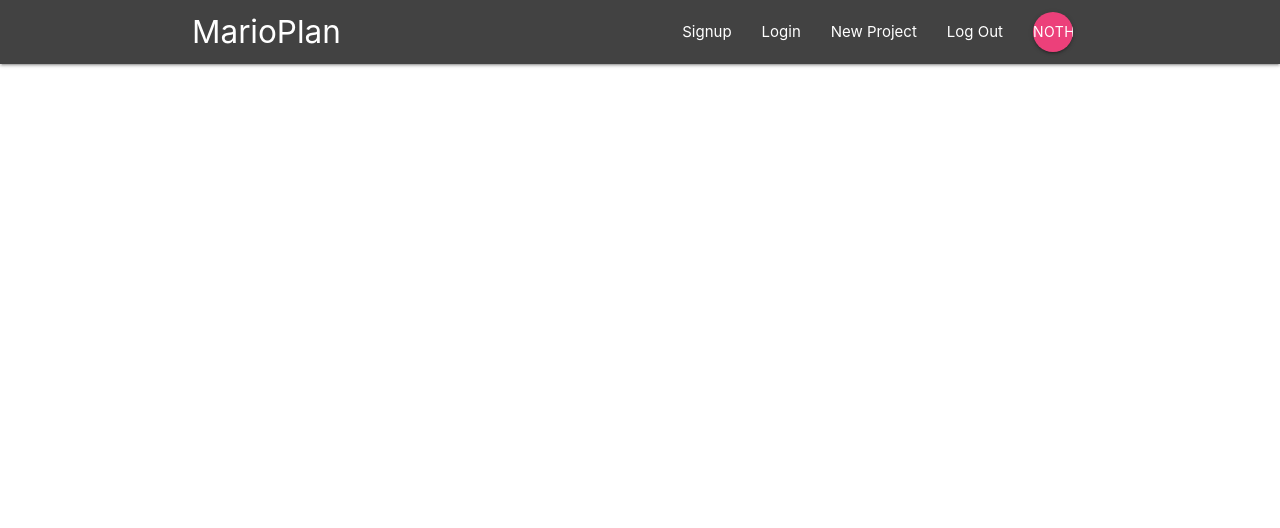
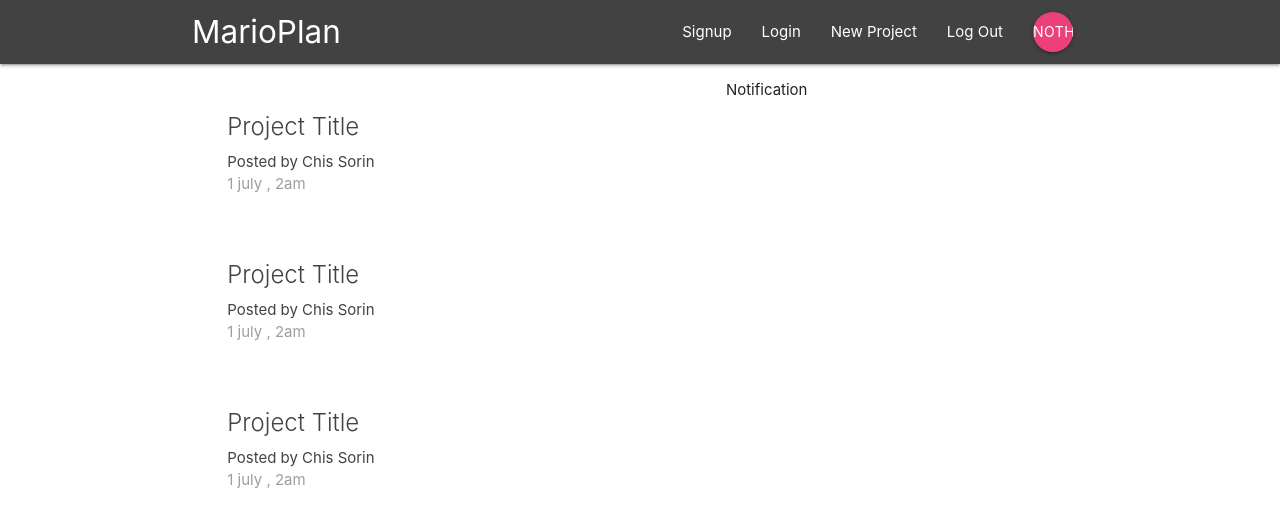
Before and after one commit to SorinC6/Projects-Management-App, a React (Create React App) app in the folder project/: page / in a window 1280 px wide. Shown: the top 528 px of the page. Built offline with nearby package versions, Linux system fonts and the light colour scheme.

Commit message:
added Dashboard and Route

```diff
--- a/project/src/App.js
+++ b/project/src/App.js
@@ -1,11 +1,16 @@
 import React from "react";
 import "./App.css";
 import NavBar from "./components/layout/Navbar";
+import { Switch, Route } from "react-router-dom";
+import Dashboard from "./components/dashboard/Dashboard";
 
 function App() {
   return (
     <div className="App">
       <NavBar />
+      <Switch>
+        <Route path="/" component={Dashboard} />
+      </Switch>
     </div>
   );
 }
--- a/project/src/components/dashboard/Dashboard.js
+++ b/project/src/components/dashboard/Dashboard.js
@@ -1,11 +1,14 @@
 import React from "react";
 import Notification from "./Notification";
+import ProjectList from "../home/ProjectList";
 
 const Dashboard = () => {
   return (
     <div className="dashboard container">
       <div className="row">
-        <div className="col s12 m6" />
+        <div className="col s12 m6">
+          <ProjectList />
+        </div>
         <div className="col s12 m5 offset-m1">
           <Notification />
         </div>
@@ -13,3 +16,5 @@
     </div>
   );
 };
+
+export default Dashboard;
--- a/project/src/components/home/ProjectList.js
+++ b/project/src/components/home/ProjectList.js
@@ -3,9 +3,31 @@
 const ProjectList = () => {
   return (
     <div className="project-list section">
-      <div className="z-depth-0 project-summary">
-          <div className="card-content grey"></div>
+      <div className="card z-depth-0 project-summary">
+        <div className="card-content grey-text text-darken-3">
+          <span className="card-title">Project Title</span>
+          <p>Posted by Chis Sorin</p>
+          <p className="grey-text">1 july , 2am</p>
+        </div>
+      </div>
+
+      <div className="card z-depth-0 project-summary">
+        <div className="card-content grey-text text-darken-3">
+          <span className="card-title">Project Title</span>
+          <p>Posted by Chis Sorin</p>
+          <p className="grey-text">1 july , 2am</p>
+        </div>
+      </div>
+
+      <div className="card z-depth-0 project-summary">
+        <div className="card-content grey-text text-darken-3">
+          <span className="card-title">Project Title</span>
+          <p>Posted by Chis Sorin</p>
+          <p className="grey-text">1 july , 2am</p>
+        </div>
       </div>
     </div>
   );
 };
+
+export default ProjectList;
```
